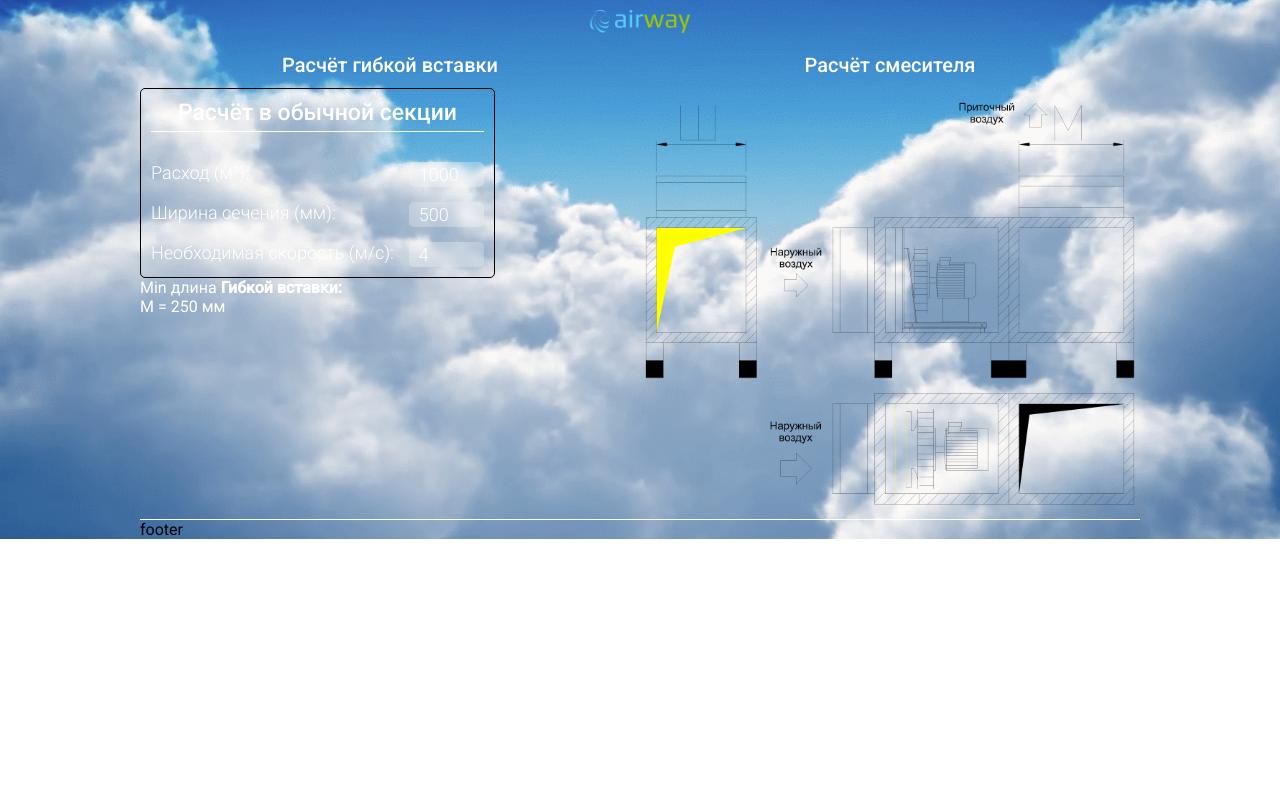
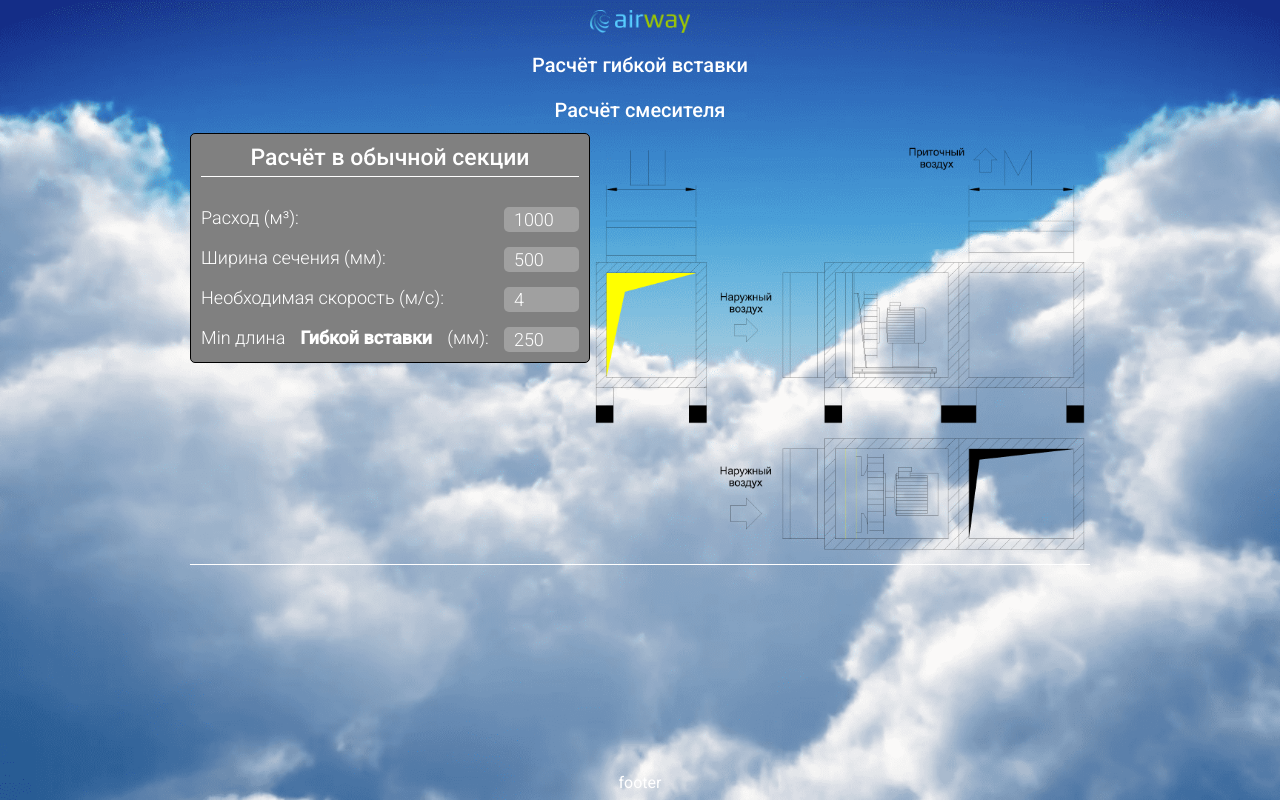
Before and after one commit to denis88k/ppTechVent, a React (Vite) app in the folder solutionTechVent/: page / in a window 1280 px wide. Built offline with nearby package versions, Linux system fonts and the light colour scheme.

Commit message:
feat section regular change minWidthGV

```diff
--- a/solutionTechVent/index.html
+++ b/solutionTechVent/index.html
@@ -5,7 +5,7 @@
   <meta charset="UTF-8" />
   <meta name="viewport" content="width=device-width, initial-scale=1.0" />
   <meta http-equiv="X-UA-Compatible" content="IE=edge">
-  <link rel="icon" type="image/png" sizes="32x32" href="/ppTechVent/solutionTechVent/src/assets/img/icon.png">
+  <link rel="icon" type="image/png" sizes="32x32" href="./src/assets/img/icon.png">
   <link rel="preconnect" href="https://fonts.googleapis.com">
   <link rel="preconnect" href="https://fonts.gstatic.com" crossorigin>
   <link href="https://fonts.googleapis.com/css2?family=Roboto:wght@300;400;500&display=swap" rel="stylesheet">
--- a/solutionTechVent/src/App.jsx
+++ b/solutionTechVent/src/App.jsx
@@ -9,25 +9,45 @@ function App() {
   const [consumption, setConsumption] = useState(1000)
   const [widthSection, setWidthSection] = useState(500)
   const [requiredSpeed, setRequiredSpeed] = useState(4)
-  const [resultRegularSection, setResultRegularSection] = useState('')
+  const [minWidthGV, setMinWidthGV] = useState(250)
+  const [focus, setFocus] = useState('speed')
 
-
-  const regularSection = ()=>{
-    const lengthMin = (consumption * 1000 / (3600 * requiredSpeed * (widthSection / 1000))).toFixed(0)
-    if(consumption && widthSection && requiredSpeed){
-      (lengthMin <= 250)
-        ? setResultRegularSection('М = 250 мм')
-        : setResultRegularSection(`М = ${lengthMin} мм`)
+  const onMinWidthGV = () => {
+    if (+requiredSpeed === 0) {
+      return setMinWidthGV(0)
+    } else {
+      const lengthMin = (consumption * 1000 / (3600 * requiredSpeed * (widthSection / 1000))).toFixed(0)
+      if (consumption && widthSection && requiredSpeed) {
+        (+lengthMin <= 250)
+          ? setMinWidthGV(250)
+          : setMinWidthGV(lengthMin)
+      }
     }
   }
 
-  useEffect(()=>{
-    regularSection()
-  },[consumption, widthSection,requiredSpeed])
+  const onRequiredSpeed = () => {
+    if (+minWidthGV === 0) {
+      return setRequiredSpeed(0)
+    } else {
+      const requiredSpeed = (consumption * 1000 / (3600 * minWidthGV * (widthSection / 1000))).toFixed(2)
+      consumption && widthSection && minWidthGV && setRequiredSpeed(requiredSpeed)
+    }
+  }
+
+  useEffect(() => {
+    focus === 'speed' && onMinWidthGV()
+  }, [consumption, widthSection, requiredSpeed])
+
+
+  useEffect(() => {
+    focus === 'minWidth' && onRequiredSpeed()
+  }, [minWidthGV])
+
 
   return (
-    <div className="App bg">
-      <header>
+    <div className="App">
+
+      <header className='header'>
         <div className='container'>
           <div className="header__inner">
             <div className='logo'>
@@ -37,11 +57,11 @@ function App() {
         </div>
       </header>
 
-      <main>
-        <div className='container'>
-          <div className="main__inner">
+      <main className='main'>
+        <div className="main__inner">
 
-            <div className='tabs'>
+          <div className='tabs'>
+            <div className="container">
               <div className='tab tab-active'>
                 Расчёт гибкой вставки
               </div>
@@ -49,8 +69,10 @@ function App() {
                 Расчёт смесителя
               </div>
             </div>
+          </div>
 
-            <div className='main__screen'>
+          <div className='main__screen'>
+            <div className="container">
               {/* расчёт гибких вставок */}
               <div className='solution__GV'>
                 {/* расчёт в обычной секции */}
@@ -65,8 +87,8 @@ function App() {
                           className='form__input input consumption'
                           type="number"
                           value={consumption}
-                          onChange={(e)=>setConsumption(e.target.value)}
-                          />
+                          onChange={(e) => setConsumption(e.target.value)}
+                        />
                       </label>
                       <label className='form__label label'>
                         Ширина сечения (мм):
@@ -74,8 +96,8 @@ function App() {
                           className='form__input input width_section'
                           type="number"
                           value={widthSection}
-                          onChange={(e)=>setWidthSection(e.target.value)}
-                          />
+                          onChange={(e) => setWidthSection(e.target.value)}
+                        />
                       </label>
                       <label className='form__label label'>
                         Необходимая скорость (м/с):
@@ -83,15 +105,30 @@ function App() {
                           className='form__input input required_speed'
                           type="number"
                           value={requiredSpeed}
-                          onChange={(e)=>setRequiredSpeed(e.target.value)}
-                          />
+                          onChange={(e) => {
+                            setFocus('speed')
+                            setRequiredSpeed(e.target.value)
+                          }}
+                        />
+                      </label>
+                      <label className='form__label label'>
+                        Min длина<b>Гибкой вставки</b>(мм):
+                        <input
+                          className='form__input input minWidthGV'
+                          type="number"
+                          value={minWidthGV}
+                          onChange={(e) => {
+                            setFocus('minWidth')
+                            setMinWidthGV(e.target.value)
+                          }}
+                        />
                       </label>
                     </form>
-                    <div className='result'>
+                    {/* <div className='result'>
                       Min длина <b>Гибкой вставки:</b>
                       <br />
                       <span>{resultRegularSection}</span>
-                    </div>
+                    </div> */}
                   </div>
 
                   <div className='img'>
@@ -104,22 +141,46 @@ function App() {
                 {/* расчёт в секции вентилятора*/}
                 {/* <section className='section section__fan'>
 
-                  <form className='form'>
-                    <h3 className='form__title'>Расчёт в секции вентилятора</h3>
-                    <label className='label'>
-                      Расход:
-                      <input className='input consumption' type="number" />
-                    </label>
-                  </form>
-                  <div>
-                    Max длина <b>Гибкой вставки:</b>
-                    <br />
-                    {`resultFanSection`}
+                  <div className='form-block'>
+                    <form className='form'>
+                      <h3 className='form__title'>Расчёт в секции вентилятора</h3>
+                      <label className='form__label label'>
+                        Расход (м³):
+                        <input
+                          className='form__input input consumption'
+                          type="number"
+                          value={consumption}
+                          onChange={(e) => setConsumption(e.target.value)}
+                        />
+                      </label>
+                      <label className='form__label label'>
+                        Ширина сечения (мм):
+                        <input
+                          className='form__input input width_section'
+                          type="number"
+                          value={widthSection}
+                          onChange={(e) => setWidthSection(e.target.value)}
+                        />
+                      </label>
+                      <label className='form__label label'>
+                        Необходимая скорость (м/с):
+                        <input
+                          className='form__input input required_speed'
+                          type="number"
+                          value={requiredSpeed}
+                          onChange={(e) => setRequiredSpeed(e.target.value)}
+                        />
+                      </label>
+                    </form>
+                    <div className='result'>
+                      Min длина <b>Гибкой вставки:</b>
+                      <br />
+                      <span>{resultRegularSection}</span>
+                    </div>
                   </div>
 
-
                   <div className='img'>
-                    <img src={fan} alt="Секция вентилятора" />
+                    <img src={regular} alt="обычная секция" />
                   </div>
                 </section> */}
 
@@ -151,12 +212,12 @@ function App() {
               </div> */}
 
             </div>
+          </div>
 
-          </div>
         </div>
       </main>
 
-      <footer>
+      <footer className='footer'>
         <div className='container'>
           <div className="footer__inner">
             footer
--- a/solutionTechVent/src/assets/global.scss
+++ b/solutionTechVent/src/assets/global.scss
@@ -7,7 +7,8 @@ $maxWidthContainer: 1000;
 $md1: $maxWidthContainer+$pd;
 
 html,
-body {
+body,
+#root {
     height: 100%;
     min-width: $minwidth;
 }
@@ -21,10 +22,15 @@ body {
 .App {
     width: 100%;
     min-height: 100%;
-    overflow: hidden;
     display: flex;
     flex-direction: column;
+    overflow: hidden;
     // position: relative;
+    background: url(./img/bg.png) no-repeat center/cover;
+    // @supports (background: url('../img/bg-header.webp')) {
+    // 	background: url('../img/bg-header.webp') no-repeat center/cover;
+    // }
+    ;
 }
 
 .container {
@@ -34,8 +40,6 @@ body {
 }
 
 .main {
-    display: flex;
-    flex-direction: column;
     flex: 1 1 auto;
 }
 
@@ -48,13 +52,7 @@ hr {
     height: 1px;
 }
 
-.bg {
-    background: url(./img/bg.png) no-repeat center/cover;
-    // @supports (background: url('../img/bg-header.webp')) {
-    // 	background: url('../img/bg-header.webp') no-repeat center/cover;
-    // }
-    ;
-}
+
 
 // ползунок справа
 ::-webkit-scrollbar {
@@ -81,8 +79,8 @@ hr {
 // внутри инпута увеличение и уменьшение
 input::-webkit-outer-spin-button,
 input::-webkit-inner-spin-button {
-  -webkit-appearance: none;
-  margin: 0;
+    -webkit-appearance: none;
+    margin: 0;
 }
 
 
@@ -153,6 +151,7 @@ table {
     border: 1px solid black;
     border-radius: 5px;
     font-weight: 300;
+    background-color: gray;
 
     &-block {
         display: flex;
@@ -196,3 +195,13 @@ table {
 .img {
     width: 500px;
 }
+
+.footer {
+    &__inner {
+        height: 35px;
+        display: flex;
+        justify-content: center;
+        align-items: center;
+        color: white;
+    }
+}
```
